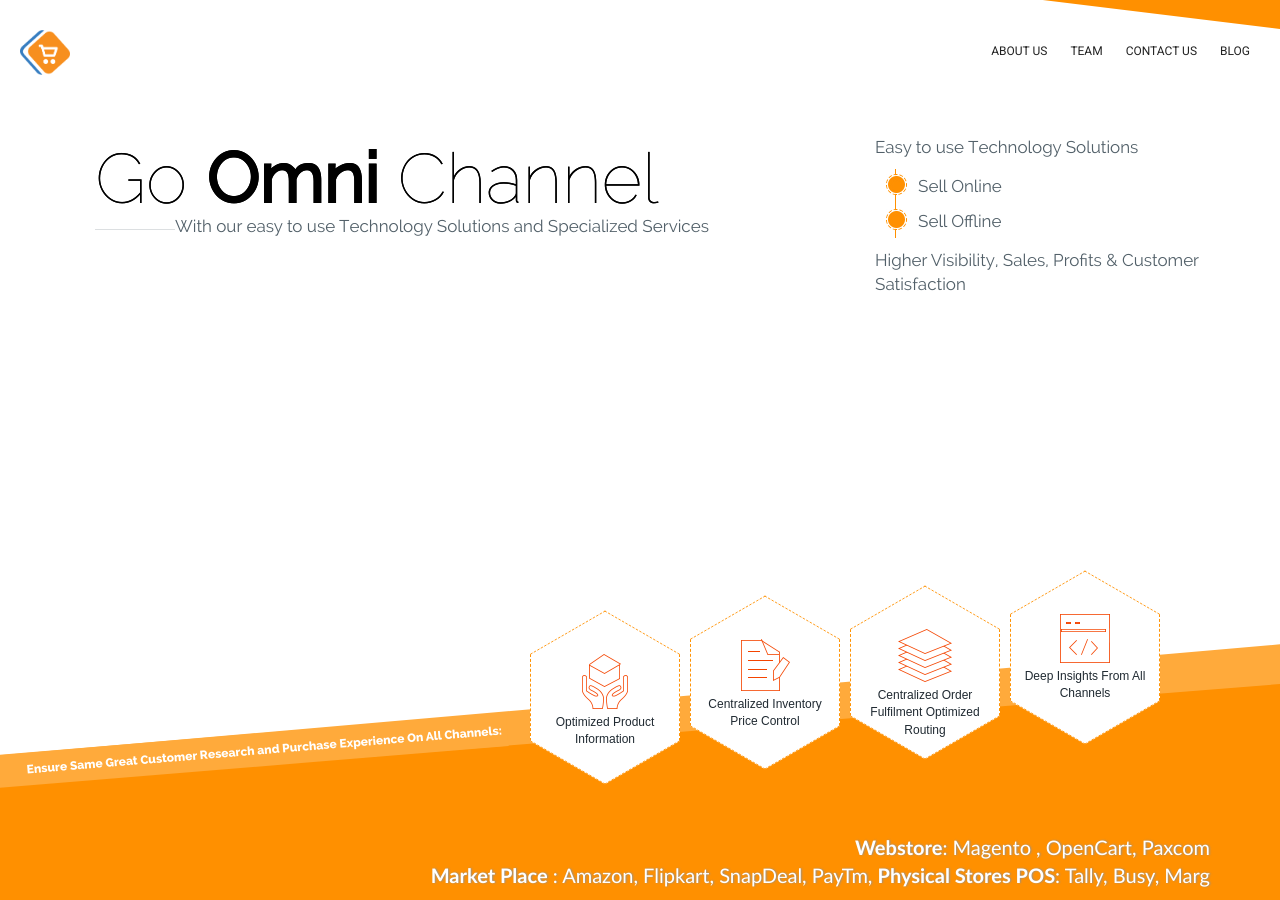
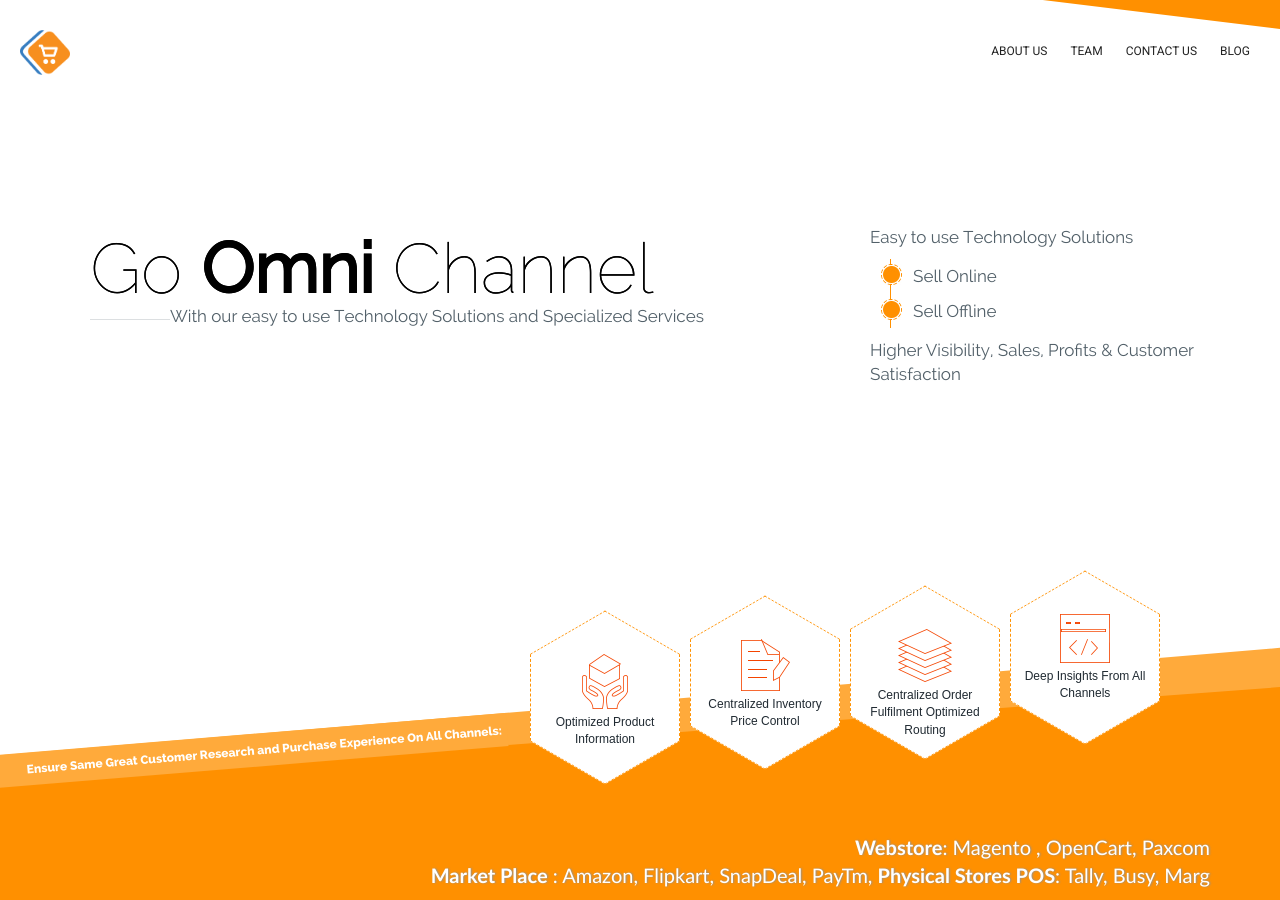
Before and after one commit to paxcom/paxcom.github.io, a Jekyll site: the page built from index.md, in a window 1280 px wide. Built offline with Jekyll 4.4.1, drawn with Linux system fonts in a browser that asks for light colours; comment, search, counter and statistics services are not loaded.

Commit message:
update css

```diff
--- a/css/style.css
+++ b/css/style.css
@@ -672,12 +672,17 @@
 
 
 .paxcom-intro-outter{
-display: table;
-height: calc(100% - (70px + 365px));
-left: 60px;
+
 margin: 0 auto;
 position: absolute;
-top: 120px;
+height:300px;
+max-width:1170px;
+width:100%;
+left:50%;
+top:40%;
+margin-top:-150px;
+margin-left:-585px;
+
 padding: 0 20px;
 
 }
@@ -1139,9 +1144,9 @@
 
 }
 .bg:before {
-	border-bottom: 130px solid #ff9000;
-    border-left: 1632px solid transparent;
-    border-right: 100px solid transparent;
+	border-bottom: 127px solid #ff9000;
+    border-left: 1694px solid transparent;
+    border-right: 0px solid transparent;
     content: "";
     position: absolute;
     top: 30px;
@@ -1150,8 +1155,8 @@
 }
 .bg:after {
 	    border-bottom: 130px solid #ffaa3b;
-	border-left: 1500px solid transparent;
-	border-right: 311px solid transparent;
+    border-left: 1548px solid transparent;
+    border-right: 20000382px solid transparent;
     content: "";
     left: -8px;
     position: absolute;
@@ -1397,6 +1402,19 @@
   .paxcom-into-text em:before{ display:none; }
  .paxcom-into-text em{padding-left:0; text-align:left;}
 
+
+ .paxcom-intro-outter{margin: 0 auto;
+position: relative;
+height:auto;
+max-width:auto;
+width:100%;
+left:0;
+top:0;
+margin-top:0;
+margin-left:0;
+
+padding: 0 20px;}
+
 	}
 
 
@@ -1423,8 +1441,7 @@
 
 .navbar-default .navbar-toggle .icon-bar{ background-color:#FFFFFF;}
 .footer-webstore{ text-align:left;}
-.paxcom-intro-outter{ position:relative !important;; top:0 !important; display:block;
-height:auto; left:0 !important; padding:100px 15px 0 15px; }
+
 
 .top-nav-bar ul{ height:30px; padding-top:6px;}
 ul.client-logo li {
@@ -1664,6 +1681,20 @@
 .overview-container .btn.top {
 	height: auto;
 }
+
+
+.paxcom-intro-outter{margin: 0 auto;
+position: relative;
+height:auto;
+max-width:auto;
+width:100%;
+left:0;
+top:0;
+margin-top:0;
+margin-left:0;
+
+padding: 0 20px;}
+
 
 footer .copyright{ text-align:center !important;}
 footer ul.social-icon{ float:none !important; margin:0 auto; }
```
Lines whose indentation alone changed are shown as unchanged.
